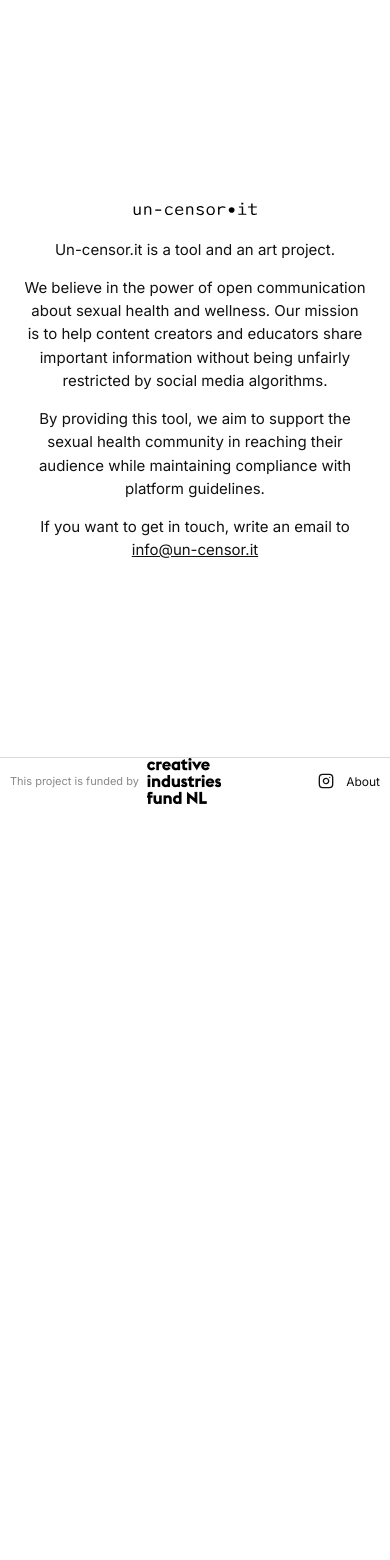
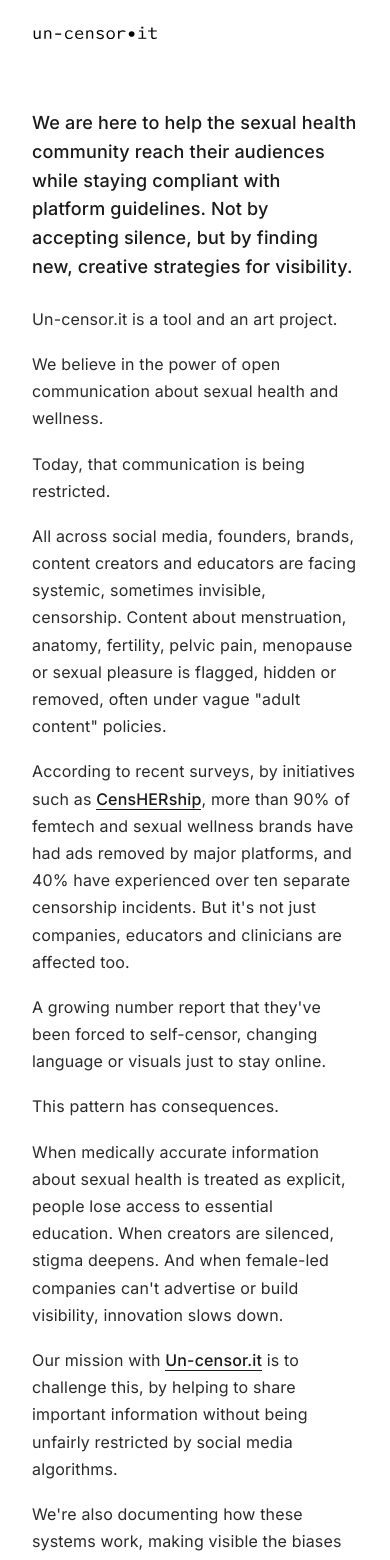
Before and after one commit to NastasyaZaytseva/Uncensore-it, a Next.js app: page /mission in a window 390 px wide. Shown: the top 1560 px of the page. Before the commit the page ends 844 px from the top, so only its background shows below. Built offline with nearby package versions, Linux system fonts and the light colour scheme.

Commit message:
new mission text

```diff
--- a/components/Header.js
+++ b/components/Header.js
@@ -3,7 +3,15 @@
 import styles from '../styles/Header.module.css';
 
 const Header = () => {
-  return null;
+  return (
+    <header className={styles.header}>
+      <div className={styles.logoContainer}>
+        <Link href="/">
+          <Image src="/un-censorit.svg" alt="un-censorit" width={126} height={26} />
+        </Link>
+      </div>
+    </header>
+  );
 };
 
 export default Header;
--- a/components/ModifyText.js
+++ b/components/ModifyText.js
@@ -19,7 +19,6 @@
   return (
     <div className="modify-text-container">
       <div className="header">
-        <Image src="/un-censorit.svg" alt="un-censorit" width={126} height={26} />
         <p className="description">
           Sidestep shadow bans on social media.<br />
           Regenerate your caption to avoid triggering censorship algorithms.
--- a/pages/contribute.js
+++ b/pages/contribute.js
@@ -56,7 +56,6 @@
 
       <div className={styles.centerWrap}>
         <div className={styles.pageHeader}>
-          <Image src="/un-censorit.svg" alt="un-censorit" width={126} height={26} className={styles.logo} />
           <div className={styles.subtitle}>Suggest a missing word</div>
         </div>
         <form onSubmit={handleSubmit} className={styles.form}>
--- a/pages/mission.js
+++ b/pages/mission.js
@@ -6,15 +6,44 @@
   return (
     <div className={styles.mission}>
       <div className={styles.content}>
-        <Image src="/un-censorit.svg" alt="un-censorit" width={126} height={26} className={styles.logo} />
+        <p className={styles.intro}>
+          We are here to help the sexual health community reach their audiences while staying compliant with platform guidelines. Not by accepting silence, but by finding new, creative strategies for visibility.
+        </p>
         <p className={styles.intro}>
           Un-censor.it is a tool and an art project.
         </p>
         <p className={styles.intro}>
-          We believe in the power of open communication about sexual health and wellness. Our mission is to help  content creators and educators share important information without being unfairly restricted by social media algorithms.
+          We believe in the power of open communication about sexual health and wellness.
         </p>
         <p className={styles.intro}>
-          By providing this tool, we aim to support the sexual health community in  reaching their audience while maintaining compliance with platform  guidelines.
+          Today, that communication is being restricted.
+        </p>
+        <p className={styles.intro}>
+          All across social media, founders, brands, content creators and educators are facing systemic, sometimes invisible, censorship. Content about menstruation, anatomy, fertility, pelvic pain, menopause or sexual pleasure is flagged, hidden or removed, often under vague "adult content" policies.
+        </p>
+        <p className={styles.intro}>
+          According to recent surveys, by initiatives such as <a href="https://www.censhership.co.uk/" target="_blank" rel="noopener noreferrer">CensHERship</a>, more than 90% of femtech and sexual wellness brands have had ads removed by major platforms, and 40% have experienced over ten separate censorship incidents. But it&apos;s not just companies, educators and clinicians are affected too.
+        </p>
+        <p className={styles.intro}>
+          A growing number report that they&apos;ve been forced to self-censor, changing language or visuals just to stay online.
+        </p>
+        <p className={styles.intro}>
+          This pattern has consequences.
+        </p>
+        <p className={styles.intro}>
+          When medically accurate information about sexual health is treated as explicit, people lose access to essential education. When creators are silenced, stigma deepens. And when female-led companies can&apos;t advertise or build visibility, innovation slows down.
+        </p>
+        <p className={styles.intro}>
+          Our mission with <a href="http://un-censor.it/" target="_blank" rel="noopener noreferrer">Un-censor.it</a> is to challenge this, by helping to share important information without being unfairly restricted by social media algorithms.
+        </p>
+        <p className={styles.intro}>
+          We&apos;re also documenting how these systems work, making visible the biases that shape what can and cannot be said online. We are here to help the sexual health community reach their audiences while staying compliant with platform guidelines. Not by accepting silence, but by finding new, creative strategies for visibility.
+        </p>
+        <p className={styles.intro}>
+          Because this isn&apos;t a niche issue.
+        </p>
+        <p className={styles.intro}>
+          It&apos;s a public health problem, an economic barrier, and a form of digital inequality. Knowledge about our bodies is not unsafe. And access to that knowledge should never depend on an algorithm&apos;s approval.
         </p>
         <p className={styles.intro}>
           If you want to get in touch, write an email to<br />
--- a/styles/Mission.module.css
+++ b/styles/Mission.module.css
@@ -1,71 +1,92 @@
 .mission {
-
     display: flex;
     justify-content: center;
     align-items: center;
-    padding: 40px 24px;
+    padding: 0 40px 80px 40px;
+    background: #ffffff;
 }
 
 .content {
-    max-width: 776px;
+    max-width: 980px;
     width: 100%;
     position: relative;
 }
 
 .text {
   font-family: 'Inter', -apple-system, BlinkMacSystemFont, 'Segoe UI', Roboto, sans-serif;
-  font-size: 32px;
-  color: #111111;
-  text-align: center;
-  margin-bottom: 16px;
-  line-height: 1.2;
-  letter-spacing: -0.01em;
-  font-weight: 400;
+  font-size: 42px;
+  color: #1a1a1a;
+  text-align: left;
+  margin-bottom: 32px;
+  line-height: 1.3;
+  letter-spacing: -0.02em;
+  font-weight: 600;
 }
 
 .logo {
   display: block;
-  margin: 0 auto 16px auto;
+  margin: 0 0 48px 0;
 }
 
 .intro {
   font-family: 'Inter', -apple-system, BlinkMacSystemFont, 'Segoe UI', Roboto, sans-serif;
-  font-size: 32px;
-  color: #111111;
-  text-align: center;
-  margin-bottom: 16px;
-  line-height: 1.4;
-  max-width: 776px;
+  font-size: 20px;
+  color: #2a2a2a;
+  text-align: left;
+  margin-bottom: 28px;
+  line-height: 1.75;
+  max-width: 980px;
   font-weight: 400;
+  letter-spacing: 0.01em;
+  text-rendering: optimizeLegibility;
+  -webkit-font-smoothing: antialiased;
+}
+
+.intro:first-of-type {
+    font-size: 24px;
+    line-height: 1.6;
+    font-weight: 500;
+    color: #1a1a1a;
+    margin-bottom: 40px;
 }
 
 .intro:last-child {
     margin-bottom: 0;
+    margin-top: 40px;
 }
 
 .intro a {
-  text-decoration: underline;
-  color: #111111;
+  text-decoration: none;
+  color: #1a1a1a;
+  border-bottom: 1px solid #1a1a1a;
+  transition: all 0.3s ease;
+  font-weight: 500;
 }
 
 .intro a:hover {
-    border-color: transparent;
+    border-bottom: 2px solid #1a1a1a;
+    opacity: 0.7;
 }
 
 /* Tablet Styles */
 @media (max-width: 1024px) {
     .mission {
-        padding: 50px 30px 20px 30px;
+        padding: 0 40px 60px 40px;
     }
 
     .text {
-        font-size: 3em;
-        margin-bottom: 0.7em;
+        font-size: 36px;
+        margin-bottom: 28px;
     }
 
     .intro {
-        font-size: 1.4em;
-        margin-bottom: 1em;
+        font-size: 19px;
+        margin-bottom: 24px;
+    }
+
+    .intro:first-of-type {
+        font-size: 22px;
+        margin-bottom: 36px;
     }
 }
 
@@ -73,7 +94,7 @@
 @media (max-width: 768px) {
     .mission {
         min-height: auto;
-        padding: 16px 14px;
+        padding: 0 24px 40px 24px;
         align-items: flex-start;
         justify-content: center;
     }
@@ -83,32 +104,50 @@
     }
 
     .text {
-        font-size: 22px;
-        margin-bottom: 8px;
+        font-size: 28px;
+        margin-bottom: 20px;
+    }
+
+    .logo {
+        margin-bottom: 32px;
     }
 
     .intro {
-        font-size: 16px;
-        line-height: 1.5;
-        margin-bottom: 10px;
+        font-size: 17px;
+        line-height: 1.7;
+        margin-bottom: 20px;
         max-width: 100%;
+    }
+
+    .intro:first-of-type {
+        font-size: 20px;
+        margin-bottom: 28px;
     }
 }
 
 /* Small Mobile Styles */
 @media (max-width: 480px) {
     .mission {
-        padding: 14px 12px;
+        padding: 0 20px 32px 20px;
     }
 
     .text {
-        font-size: 20px;
+        font-size: 24px;
         line-height: 1.3;
     }
 
+    .logo {
+        margin-bottom: 28px;
+    }
+
     .intro {
-        font-size: 15px;
-        line-height: 1.55;
-        margin-bottom: 8px;
+        font-size: 16px;
+        line-height: 1.7;
+        margin-bottom: 18px;
+    }
+
+    .intro:first-of-type {
+        font-size: 18px;
+        margin-bottom: 24px;
     }
 }
```
